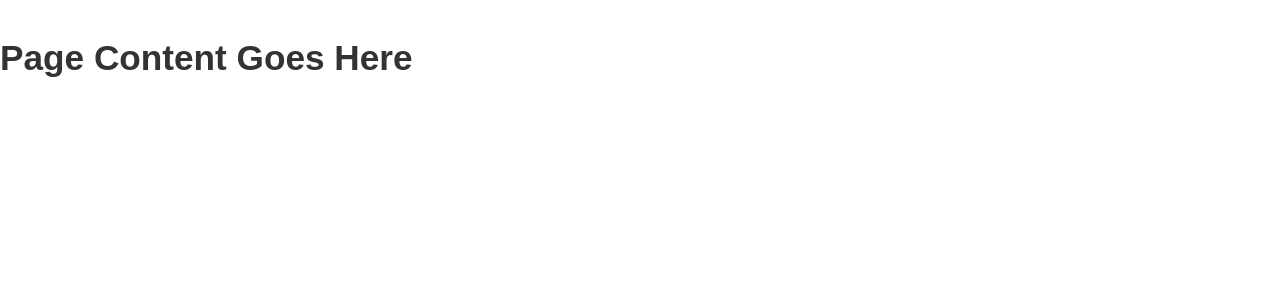
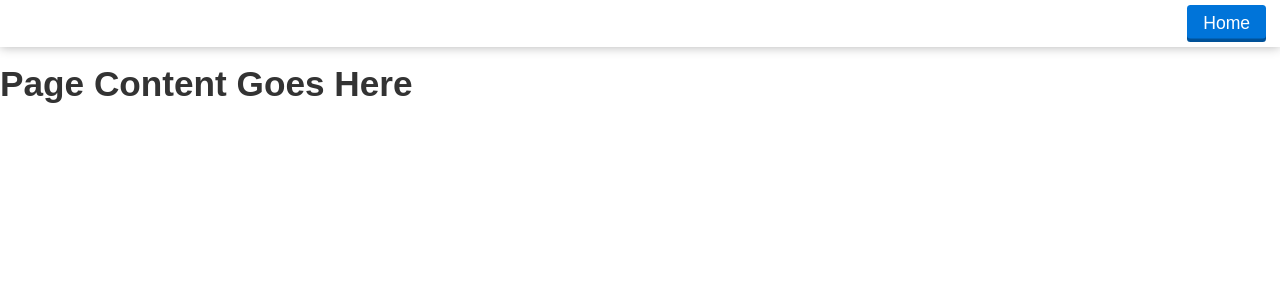
Before and after one commit to david-torres/flask-quickstart-minimal, a Flask app: template application/templates/_blank.html in a window 1280 px wide. Shown: the top 300 px of the page. Run offline with Flask 2, Linux system fonts and the light colour scheme; the template is opened without the code that fills it, so the values that code supplies are empty; some libraries are stand-ins or nearby versions.

Commit message:
adding nav

```diff
--- a/application/templates/layout.html
+++ b/application/templates/layout.html
@@ -6,10 +6,12 @@
     <title>{% block title %}{% endblock %}</title>
     <script src="//ajax.googleapis.com/ajax/libs/jquery/2.1.1/jquery.min.js"></script>
     <link href="{{ url_for('static', filename='css/picnic.css') }}" rel="stylesheet" type="text/css">
+    <meta name="viewport" content="width=device-width, initial-scale=1, maximum-scale=1">
     {% block head %}{% endblock %}
 </head>
 
 <body>
+    {% include 'nav.html' %}
     {% block content %}{% endblock %}
     {% block js %}{% endblock %}
 </body>
--- /dev/null
+++ b/application/templates/nav.html
@@ -0,0 +1,11 @@
+<nav>
+    <!-- responsive -->
+    <input id="bmenu" class="burgercheck" type="checkbox">
+    <label for="bmenu" class="burgermenu"></label>
+    <!-- /responsive -->
+
+    <div class="menu">
+        <a class="button primary" href="/">Home</a>
+    </div>
+</nav>
+<br/>
```
